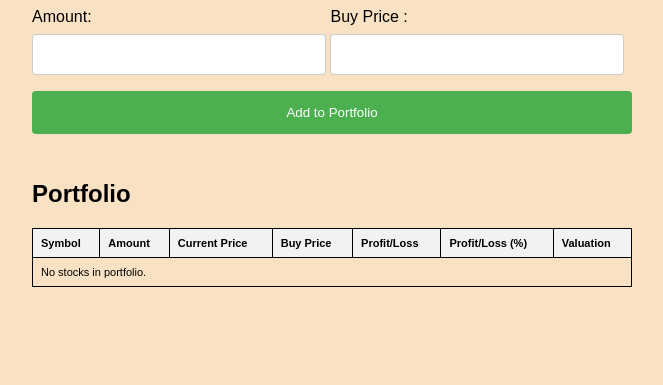
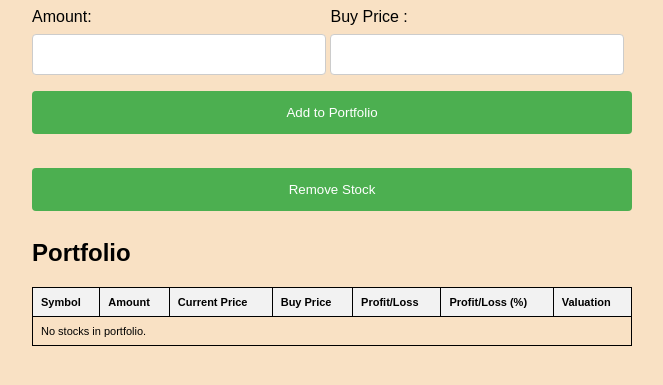
Before and after one commit to juliobellano/first-repo, a PHP site: page / in a window 1280 px wide. Shown: the part 224-609 px from the top of the page, without its empty margins (308-971 px from the left). Run offline with PHP 8.4, Linux system fonts and the light colour scheme; data that the repository does not hold is empty.

Commit message:
Update index.php

```diff
--- a/index.php
+++ b/index.php
@@ -5,8 +5,9 @@ include 'db_connect.php';
 $result = $conn->query("SELECT * FROM portfolio");
 
 $portfolio = [];
-if ($result === FALSE) { die("Error executing query: " . $conn->error);}
-else if ($result->num_rows > 0) {
+if ($result === FALSE) {
+    die("Error executing query: " . $conn->error);
+} else if ($result->num_rows > 0) {
     while ($row = $result->fetch_assoc()) {
         $portfolio[] = $row;
     }
@@ -153,6 +154,7 @@ th {
             <input type="submit" value="Add to Portfolio">
         </form>
         <br>
+        <button onclick="togglePortfolioTable()">Remove Stock</button>
 
         <h2>Portfolio</h2>
         <table id="portfolioTable">
```
